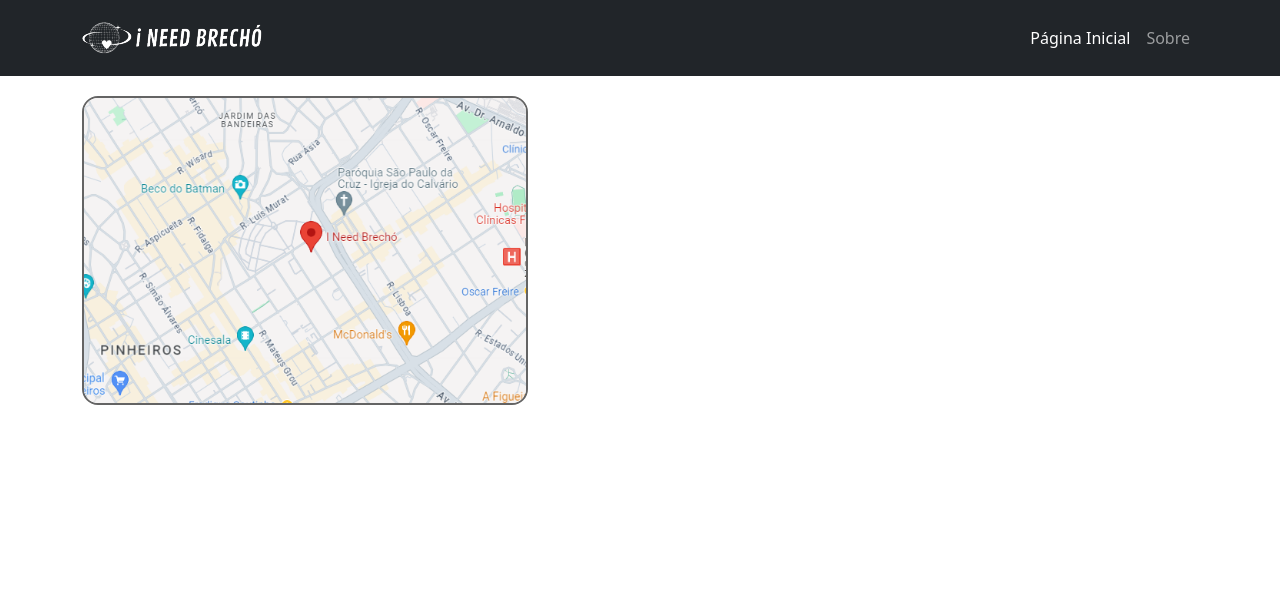
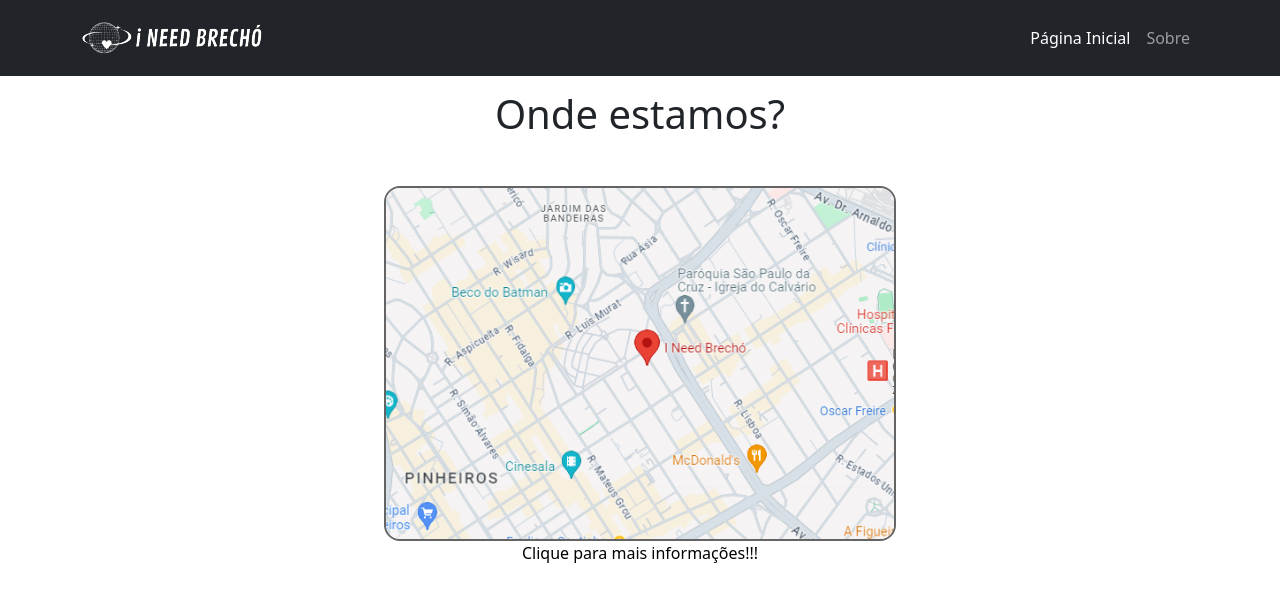
Before and after one commit to alice-farias/TCC-all-i-need, a plain HTML site: page HTML/contato.html in a window 1280 px wide. Drawn offline with nearby package versions, Linux system fonts and the light colour scheme; files whose address does not match are found by name.

Commit message:
Página de contatos

```diff
--- a/CSS/contato.css
+++ b/CSS/contato.css
@@ -1,33 +1,46 @@
+h1{
+    margin-top: 90px;
+    display: flex;
+    justify-content: center;
+}
+
+a{
+    text-decoration: none;
+    color: black;
+    width: auto;
+}
+
 #mapa {
-    margin-top: 12vh;
+    margin-top: 5vh;
     border: 2px solid rgb(100, 100, 100);
     border-radius: 2vh;
+    max-width: 100%; /* Garante que a imagem não seja maior que seu contêiner */
+    height: auto; /* Permite que a altura se ajuste automaticamente proporcionalmente */
 }
 
-@media screen and (max-width: 500px) {
+@media screen and (max-width: 799px) {
     #mapa {
-        height: 90%;
-        width: 90%;
+        width: 80%; /* Para telas menores, a imagem ocupa 100% da largura do contêiner pai */
+    }
+    a{
+        display: flex;
+        justify-content: center;
+    }
+
+}
+
+@media screen and (min-width: 800px) {
+    #mapa {
+        width: 40%; /* Para telas maiores, a imagem ocupa 60% da largura do contêiner pai */
+    }
+    a{
+        display: flex;
+        justify-content: center;
     }
 }
 
-@media screen and (min-width: 501px) {
+@media screen and (min-width: 1500px) {
     #mapa {
-        height: 70%;
-        width: 70%;
+        width: 30%; /* Para telas maiores, a imagem ocupa 60% da largura do contêiner pai */
     }
 }
-
-@media screen and (max-width: 1599px) {
-    #mapa {
-        height: 40%;
-        width: 40%;
-    }
-}
-
-@media screen and (min-width: 1601px) {
-    #mapa {
-        height: 40%;
-        width: 40%;
-    }
-}
--- a/HTML/contato.html
+++ b/HTML/contato.html
@@ -18,7 +18,7 @@
 
 <body>
 
-  <header class="d-flex justify-content-center">
+  <header class="d-flex justify-content-center" id="navbar">
     <nav class="navbar navbar-expand-lg navbar-dark bg-dark fixed-top">
       <div class="container justify-content-center">
         <a class="navbar-brand" href="#"><img src="../IMG/logo.png" alt=""></a>
@@ -41,13 +41,12 @@
   </header>
 
 
+  <h1>Onde estamos?</h1>
 
 
+   <a href="https://www.google.com/maps/place/I+Need+Brechó/@-23.5538777,-46.6854263,12z/data=!4m6!3m5!1s0x94ce582aaf17edb1:0xc8b93c2bffd0e4a4!8m2!3d-23.5589721!4d-46.683023!16s%2Fg%2F11f397zgkc?entry=ttu" target="_blank"> <img src="../IMG/mapa.PNG" alt="" id="mapa" ></a>
 
- <div class="container">
-   <a href="https://www.google.com/maps/place/I+Need+Brechó/@-23.5538777,-46.6854263,12z/data=!4m6!3m5!1s0x94ce582aaf17edb1:0xc8b93c2bffd0e4a4!8m2!3d-23.5589721!4d-46.683023!16s%2Fg%2F11f397zgkc?entry=ttu" target="_blank"> <img src="../IMG/mapa.PNG" alt="" id="mapa" ></a>
- </div>
-
+   <a href="https://www.google.com/maps/place/I+Need+Brechó/@-23.5538777,-46.6854263,12z/data=!4m6!3m5!1s0x94ce582aaf17edb1:0xc8b93c2bffd0e4a4!8m2!3d-23.5589721!4d-46.683023!16s%2Fg%2F11f397zgkc?entry=ttu"><p>Clique para mais informações!!!</p></a>
 
 
 
```
